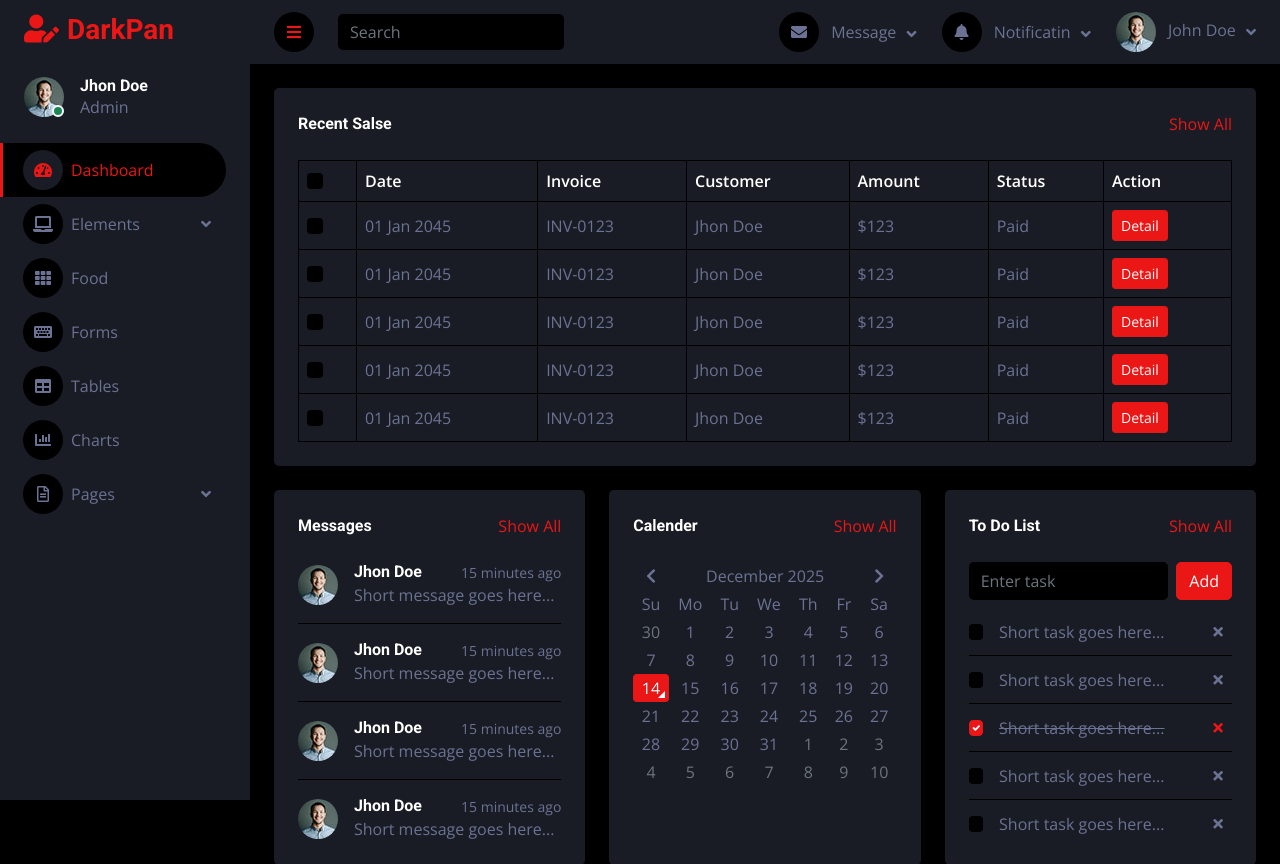
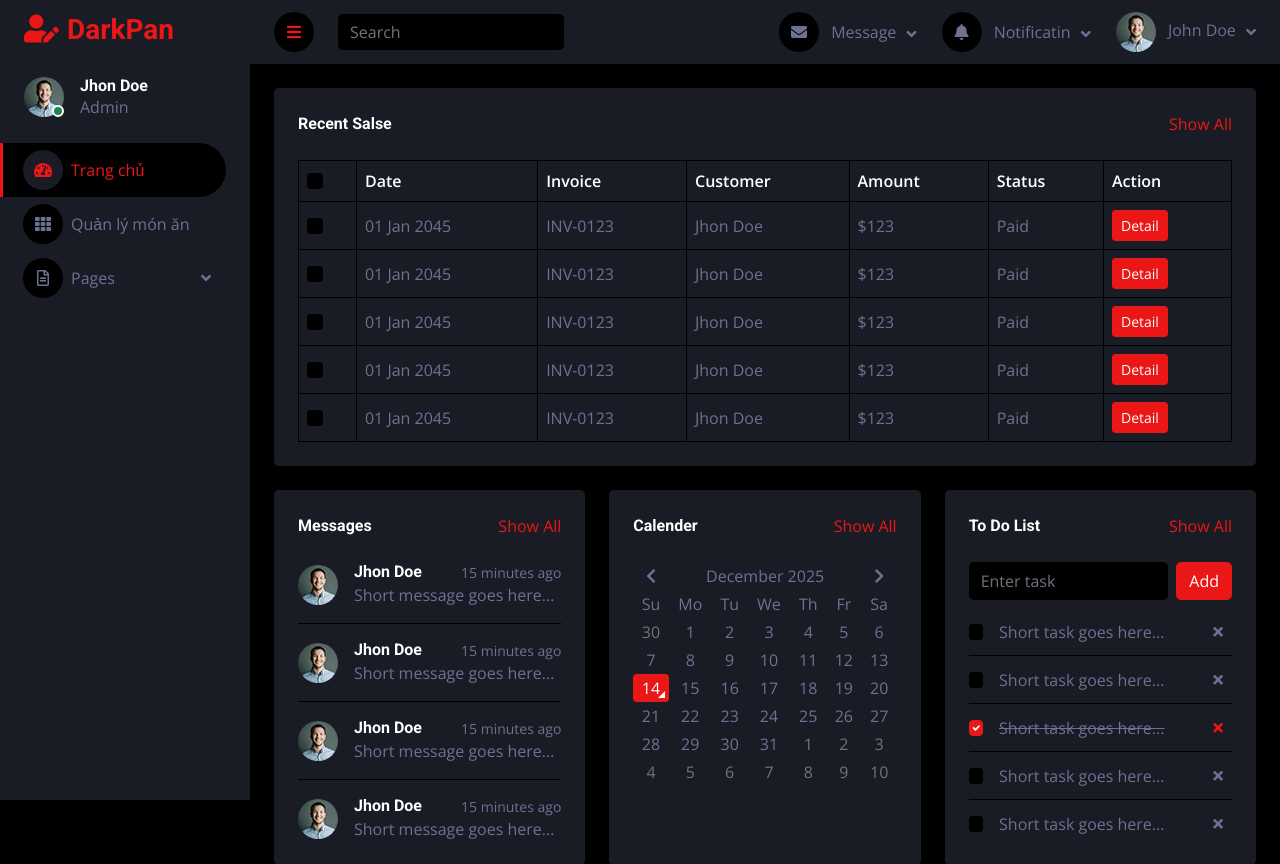
Before and after one commit to huytruong204/CuaHangHFT, a PHP site: page /baitapPHP/Admin/index.php in a window 1280 px wide. Shown: the top 864 px of the page. Run offline with PHP 8.4, Linux system fonts and the light colour scheme; some libraries are stand-ins or nearby versions.

Commit message:
Cập nhật headeradmin

```diff
--- a/Admin/View/Layout/HeaderAdmin.php
+++ b/Admin/View/Layout/HeaderAdmin.php
@@ -59,19 +59,8 @@
         </div>
     </div>
     <div class="navbar-nav w-100">
-        <a href="index.php?page=HomeAdmin" class="nav-item nav-link active"><i class="fa fa-tachometer-alt me-2"></i>Dashboard</a>
-        <div class="nav-item dropdown">
-            <a href="#" class="nav-link dropdown-toggle" data-bs-toggle="dropdown"><i class="fa fa-laptop me-2"></i>Elements</a>
-            <div class="dropdown-menu bg-transparent border-0">
-                <a href="button.html" class="dropdown-item">Buttons</a>
-                <a href="typography.html" class="dropdown-item">Typography</a>
-                <a href="element.html" class="dropdown-item">Other Elements</a>
-            </div>
-        </div>
-        <a href="index.php?page=FoodAdmin" class="nav-item nav-link"><i class="fa fa-th me-2"></i>Food</a>
-        <a href="form.html" class="nav-item nav-link"><i class="fa fa-keyboard me-2"></i>Forms</a>
-        <a href="table.html" class="nav-item nav-link"><i class="fa fa-table me-2"></i>Tables</a>
-        <a href="chart.html" class="nav-item nav-link"><i class="fa fa-chart-bar me-2"></i>Charts</a>
+        <a href="index.php?page=HomeAdmin" class="nav-item nav-link active"><i class="fa fa-tachometer-alt me-2"></i>Trang chủ</a>
+        <a href="index.php?page=FoodAdmin" class="nav-item nav-link"><i class="fa fa-th me-2"></i>Quản lý món ăn</a>
         <div class="nav-item dropdown">
             <a href="#" class="nav-link dropdown-toggle" data-bs-toggle="dropdown"><i class="far fa-file-alt me-2"></i>Pages</a>
             <div class="dropdown-menu bg-transparent border-0">
```
